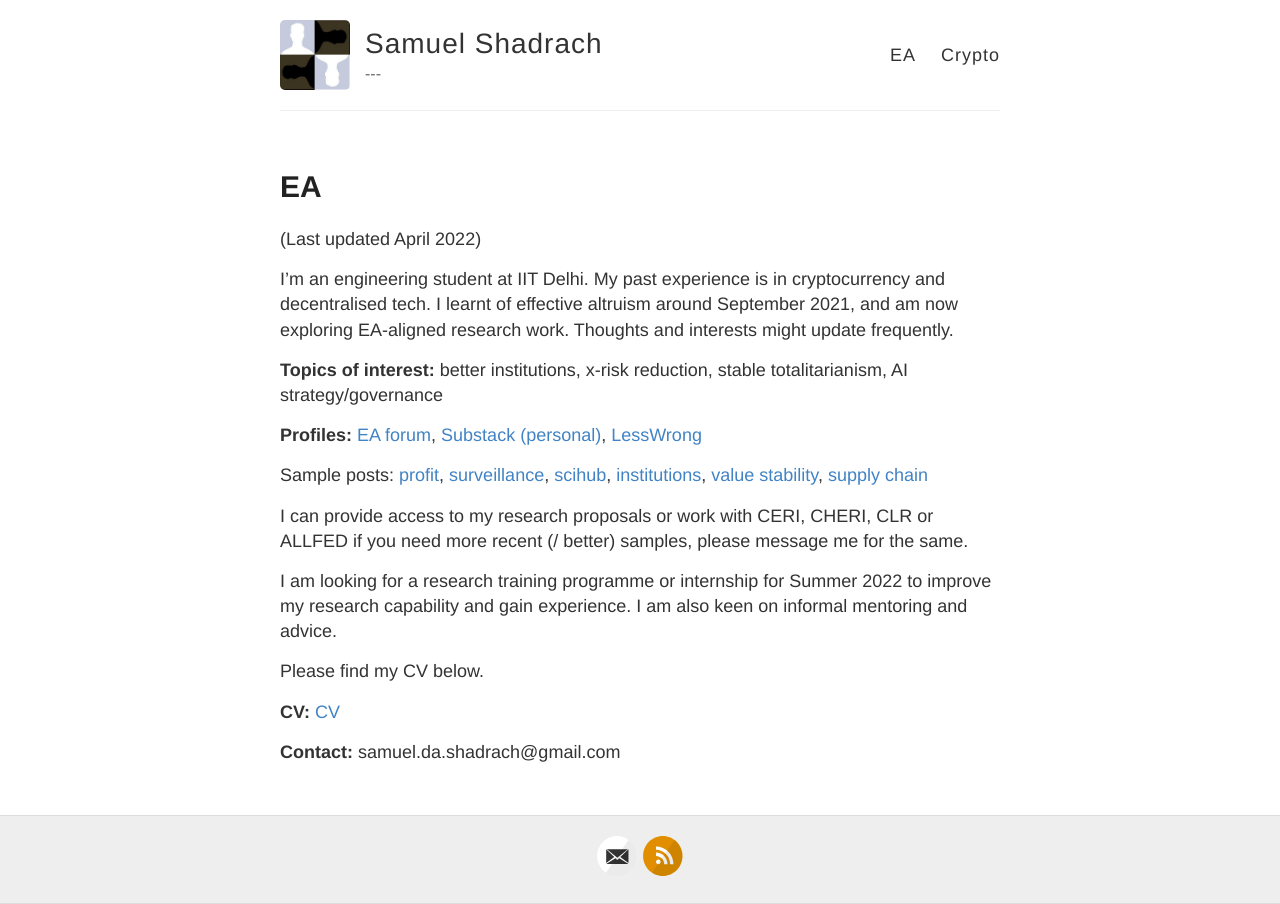
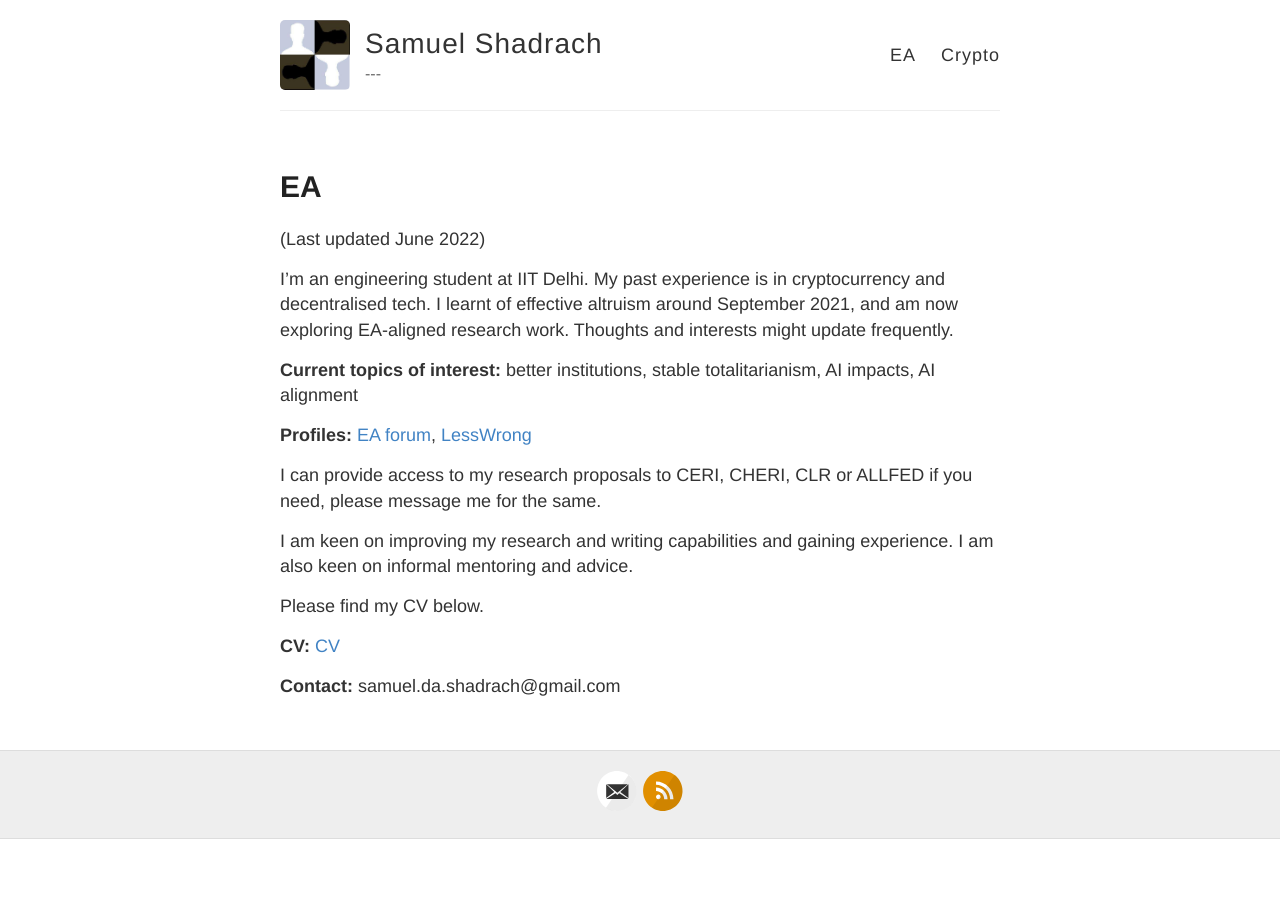
Before and after one commit to samueldashadrach/samueldashadrach.github.io, a Jekyll site: the page built from EA.md, in a window 1280 px wide. Built offline with Jekyll 4.4.1, drawn with Linux system fonts in a browser that asks for light colours.

Commit message:
Update EA.md

```diff
--- a/EA.md
+++ b/EA.md
@@ -4,19 +4,17 @@ title: EA
 permalink: /EA/
 ---
 
-(Last updated April 2022)
+(Last updated June 2022)
 
 I'm an engineering student at IIT Delhi. My past experience is in cryptocurrency and decentralised tech. I learnt of effective altruism around September 2021, and am now exploring EA-aligned research work. Thoughts and interests might update frequently.
 
-**Topics of interest:** better institutions, x-risk reduction, stable totalitarianism, AI strategy/governance
+**Current topics of interest:** better institutions, stable totalitarianism, AI impacts, AI alignment
 
-**Profiles:** [EA forum](https://forum.effectivealtruism.org/users/acylhalide), [Substack (personal)](https://kroma.substack.com), [LessWrong](https://www.lesswrong.com/users/samuel-shadrach)
+**Profiles:** [EA forum](https://forum.effectivealtruism.org/users/acylhalide), [LessWrong](https://www.lesswrong.com/users/samuel-shadrach)
 
-Sample posts: [profit](https://forum.effectivealtruism.org/posts/WKX8Jckar6QRgx6Pd/profit-maximisation-and-obligations-on-shareholders), [surveillance](https://forum.effectivealtruism.org/posts/nm2EczMBm99AZn5JK/the-case-for-studying-stylometric-deanonymisation-as), [scihub](https://forum.effectivealtruism.org/posts/Zxiugmj5EnS6SXYnS/scihub-backups-for-open-research), [institutions](https://forum.effectivealtruism.org/posts/AiH7oJh9qMBNmfsGG/institution-design-for-exponential-technology), [value stability](https://kroma.substack.com/p/some-thoughts-on-institutional-value), [supply chain](https://kroma.substack.com/p/proactive-mapping-of-global-supply)
+I can provide access to my research proposals to CERI, CHERI, CLR or ALLFED if you need, please message me for the same.
 
-I can provide access to my research proposals or work with CERI, CHERI, CLR or ALLFED if you need more recent (/ better) samples, please message me for the same.
-
-I am looking for a research training programme or internship for Summer 2022 to improve my research capability and gain experience. I am also keen on informal mentoring and advice.
+I am keen on improving my research and writing capabilities and gaining experience. I am also keen on informal mentoring and advice.
 
 Please find my CV below.
 
```
